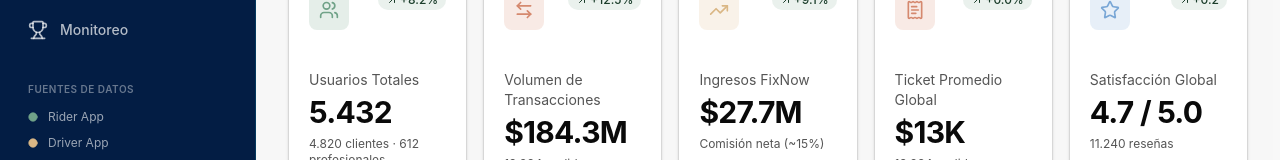
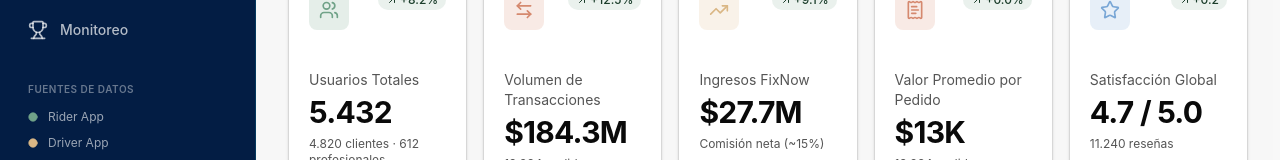
Before and after one commit to IAW-2026/etapa-3-analytics-dashboard-fixnow, a Next.js app: page /dashboard in a window 1280 px wide. Shown: the part 158-318 px from the top of the page. Built offline with nearby package versions, Linux system fonts and the light colour scheme; no server answers; the database is empty.

Commit message:
chore: ajustar nombre de KPI financiero

```diff
--- a/components/analytics/KpiCards.tsx
+++ b/components/analytics/KpiCards.tsx
@@ -67,7 +67,7 @@
   },
   {
   key: "averageTicket",
-  label: "Ticket Promedio Global",
+  label: "Valor Promedio por Pedido",
   icon: ReceiptText,
   source: "Payments App",
   accent: "var(--brand-accent)",
```
